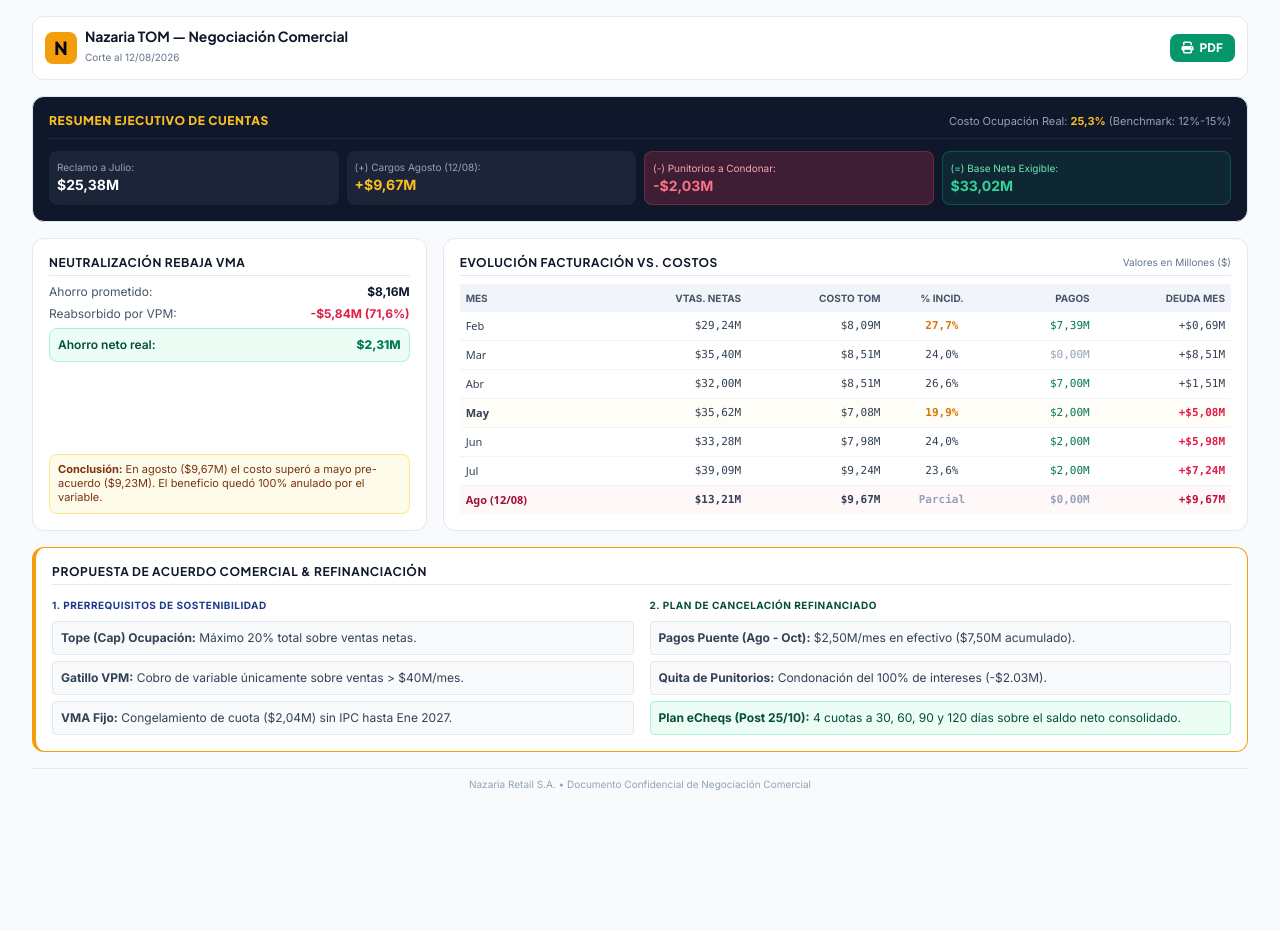
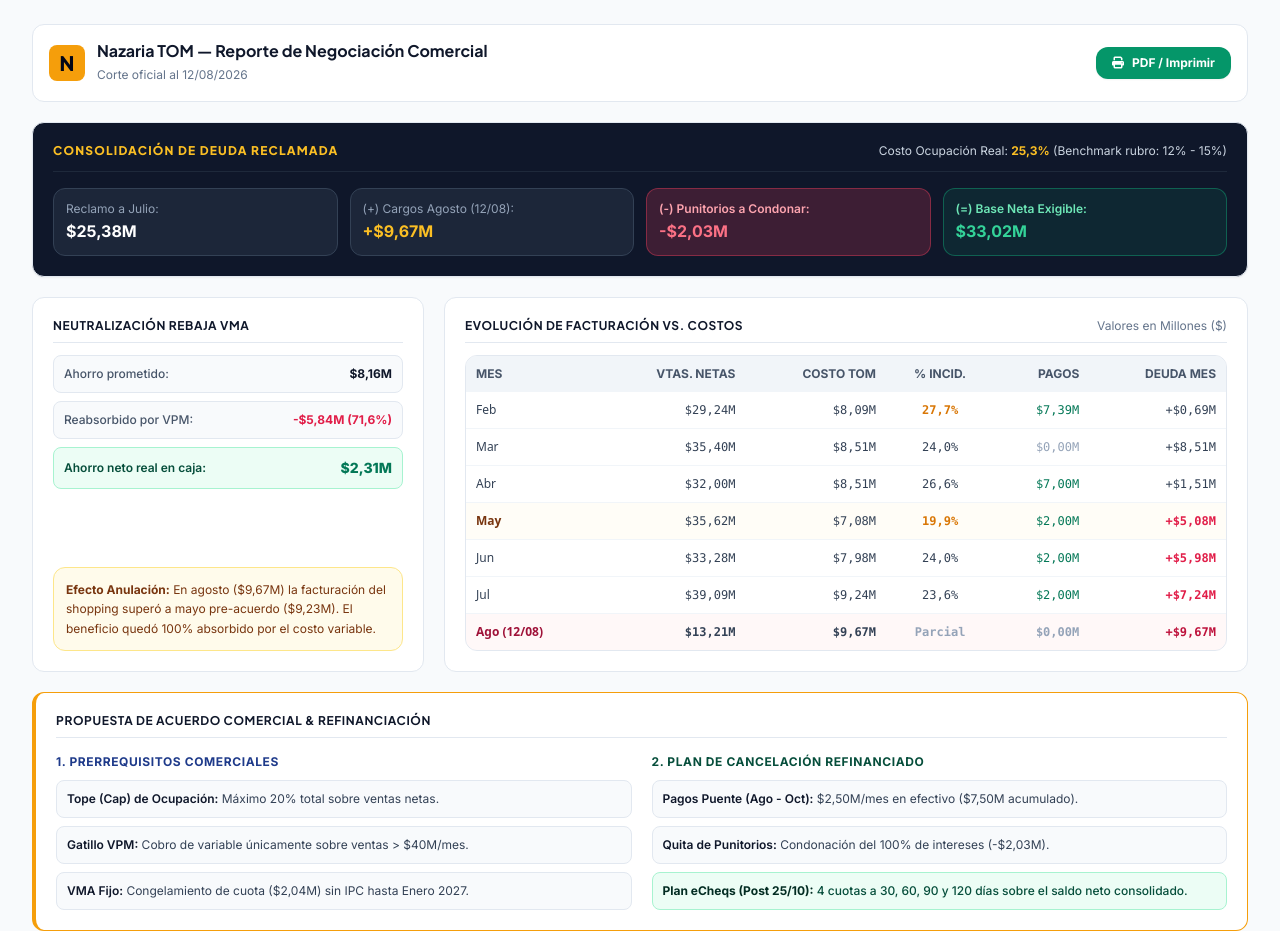
Before and after one commit to juanoviedo1987-droid/informe-tom-ago26, a plain HTML site: page index.html in a window 1280 px wide. Shown: the top 931 px of the page. Before the commit the page ends 808 px from the top, so only its background shows below. Drawn offline with nearby package versions, Linux system fonts and the light colour scheme.

Commit message:
Update index.html

```diff
--- a/index.html
+++ b/index.html
@@ -6,7 +6,7 @@
   <title>Informe Ejecutivo & Propuesta — Nazaria TOM</title>
   <script src="https://cdn.tailwindcss.com"></script>
   <link rel="stylesheet" href="https://cdnjs.cloudflare.com/ajax/libs/font-awesome/6.4.0/css/all.min.css">
-  <link href="https://fonts.googleapis.com/css2?family=Inter:wght@400;600;700;800&family=Plus+Jakarta+Sans:wght@700;800&display=swap" rel="stylesheet">
+  <link href="https://fonts.googleapis.com/css2?family=Inter:wght@400;500;600;700;800&family=Plus+Jakarta+Sans:wght@700;800&display=swap" rel="stylesheet">
   <style>
     body { font-family: 'Inter', sans-serif; background-color: #f8fafc; color: #334155; }
     h1, h2, h3, .font-heading { font-family: 'Plus Jakarta Sans', sans-serif; }
@@ -14,134 +14,146 @@
     @media print { .no-print { display: none !important; } body { background: #fff !important; } }
   </style>
 </head>
-<body class="min-h-screen py-4 px-4 sm:px-6 lg:px-8 max-w-7xl mx-auto space-y-4">
+<body class="min-h-screen py-6 px-4 sm:px-6 lg:px-8 max-w-7xl mx-auto space-y-5">
 
   <!-- HEADER COMPACTO -->
-  <header class="clean-card rounded-xl p-3 flex justify-between items-center no-print">
-    <div class="flex items-center space-x-2">
-      <div class="w-8 h-8 rounded-lg bg-amber-500 text-slate-950 font-black text-lg flex items-center justify-center font-heading">N</div>
+  <header class="clean-card rounded-xl p-4 flex justify-between items-center no-print">
+    <div class="flex items-center space-x-3">
+      <div class="w-9 h-9 rounded-lg bg-amber-500 text-slate-950 font-black text-xl flex items-center justify-center font-heading">N</div>
       <div>
-        <h1 class="text-sm font-bold text-slate-900 font-heading leading-none">Nazaria TOM — Negociación Comercial</h1>
-        <span class="text-[10px] text-slate-500">Corte al 12/08/2026</span>
+        <h1 class="text-base font-bold text-slate-900 font-heading leading-tight">Nazaria TOM — Reporte de Negociación Comercial</h1>
+        <span class="text-xs text-slate-500">Corte oficial al 12/08/2026</span>
       </div>
     </div>
-    <button onclick="window.print()" class="px-3 py-1.5 bg-emerald-600 hover:bg-emerald-700 text-white rounded-lg text-xs font-bold transition-all flex items-center gap-1.5">
-      <i class="fa-solid fa-print"></i> PDF
+    <button onclick="window.print()" class="px-4 py-2 bg-emerald-600 hover:bg-emerald-700 text-white rounded-xl text-xs font-bold transition-all flex items-center gap-2 shadow-sm">
+      <i class="fa-solid fa-print"></i> PDF / Imprimir
     </button>
   </header>
 
   <!-- BLOQUE 1: BANNER ESTADO DE CUENTA CONSOLIDADO -->
-  <section class="clean-card p-4 rounded-xl bg-slate-900 text-white space-y-3">
-    <div class="flex flex-col sm:flex-row justify-between sm:items-center border-b border-slate-800 pb-2 gap-1">
-      <h2 class="text-xs font-extrabold text-amber-400 uppercase tracking-wider font-heading">Resumen Ejecutivo de Cuentas</h2>
-      <span class="text-[11px] text-slate-400">Costo Ocupación Real: <strong class="text-amber-400">25,3%</strong> (Benchmark: 12%-15%)</span>
+  <section class="clean-card p-5 rounded-xl bg-slate-900 text-white space-y-4 shadow-sm">
+    <div class="flex flex-col sm:flex-row justify-between sm:items-center border-b border-slate-800 pb-3 gap-2">
+      <h2 class="text-xs font-extrabold text-amber-400 uppercase tracking-widest font-heading">Consolidación de Deuda Reclamada</h2>
+      <span class="text-xs text-slate-300">Costo Ocupación Real: <strong class="text-amber-400 font-bold">25,3%</strong> (Benchmark rubro: 12% - 15%)</span>
     </div>
-    <div class="grid grid-cols-2 md:grid-cols-4 gap-2 text-xs">
-      <div class="bg-slate-800/80 p-2 rounded-lg">
-        <span class="text-slate-400 text-[10px] block">Reclamo a Julio:</span>
-        <strong class="text-white text-sm font-bold">$25,38M</strong>
+    <div class="grid grid-cols-2 md:grid-cols-4 gap-3 text-xs">
+      <div class="bg-slate-800/90 p-3 rounded-xl border border-slate-700">
+        <span class="text-slate-400 text-xs block mb-0.5">Reclamo a Julio:</span>
+        <strong class="text-white text-base font-bold">$25,38M</strong>
       </div>
-      <div class="bg-slate-800/80 p-2 rounded-lg">
-        <span class="text-slate-400 text-[10px] block">(+) Cargos Agosto (12/08):</span>
-        <strong class="text-amber-400 text-sm font-bold">+$9,67M</strong>
+      <div class="bg-slate-800/90 p-3 rounded-xl border border-slate-700">
+        <span class="text-slate-400 text-xs block mb-0.5">(+) Cargos Agosto (12/08):</span>
+        <strong class="text-amber-400 text-base font-bold">+$9,67M</strong>
       </div>
-      <div class="bg-rose-500/20 p-2 rounded-lg border border-rose-500/30">
-        <span class="text-rose-300 text-[10px] block">(-) Punitorios a Condonar:</span>
-        <strong class="text-rose-400 text-sm font-bold">-$2,03M</strong>
+      <div class="bg-rose-500/20 p-3 rounded-xl border border-rose-500/40">
+        <span class="text-rose-300 text-xs font-semibold block mb-0.5">(-) Punitorios a Condonar:</span>
+        <strong class="text-rose-400 text-base font-bold">-$2,03M</strong>
       </div>
-      <div class="bg-emerald-500/10 p-2 rounded-lg border border-emerald-500/30">
-        <span class="text-emerald-300 text-[10px] block">(=) Base Neta Exigible:</span>
-        <strong class="text-emerald-400 text-sm font-bold">$33,02M</strong>
+      <div class="bg-emerald-500/10 p-3 rounded-xl border border-emerald-500/40">
+        <span class="text-emerald-300 text-xs font-semibold block mb-0.5">(=) Base Neta Exigible:</span>
+        <strong class="text-emerald-400 text-base font-bold">$33,02M</strong>
       </div>
     </div>
   </section>
 
   <!-- BLOQUE 2: DIAGNÓSTICO VMA Y EVOLUCIÓN (2 COLUMNAS) -->
-  <section class="grid grid-cols-1 lg:grid-cols-12 gap-4">
-    <!-- Diagnóstico VMA sintetizado -->
-    <div class="lg:col-span-4 clean-card p-4 rounded-xl flex flex-col justify-between space-y-3">
+  <section class="grid grid-cols-1 lg:grid-cols-12 gap-5">
+    <!-- Diagnóstico VMA -->
+    <div class="lg:col-span-4 clean-card p-5 rounded-xl flex flex-col justify-between space-y-4">
       <div>
-        <h3 class="text-xs font-bold text-slate-900 uppercase tracking-wider font-heading border-b border-slate-200 pb-1 mb-2">Neutralización Rebaja VMA</h3>
-        <div class="space-y-1.5 text-xs">
-          <div class="flex justify-between">
-            <span class="text-slate-600">Ahorro prometido:</span>
+        <h3 class="text-xs font-bold text-slate-900 uppercase tracking-wider font-heading border-b border-slate-200 pb-2 mb-3">Neutralización Rebaja VMA</h3>
+        <div class="space-y-2 text-xs">
+          <div class="flex justify-between items-center bg-slate-50 p-2.5 rounded-lg border border-slate-200">
+            <span class="text-slate-600 font-medium">Ahorro prometido:</span>
             <span class="font-bold text-slate-900">$8,16M</span>
           </div>
-          <div class="flex justify-between">
-            <span class="text-slate-600">Reabsorbido por VPM:</span>
+          <div class="flex justify-between items-center bg-slate-50 p-2.5 rounded-lg border border-slate-200">
+            <span class="text-slate-600 font-medium">Reabsorbido por VPM:</span>
             <span class="font-bold text-rose-600">-$5,84M (71,6%)</span>
           </div>
-          <div class="flex justify-between bg-emerald-50 p-2 rounded-lg border border-emerald-200">
-            <span class="text-emerald-900 font-semibold">Ahorro neto real:</span>
-            <span class="font-extrabold text-emerald-700">$2,31M</span>
+          <div class="flex justify-between items-center bg-emerald-50 p-2.5 rounded-lg border border-emerald-200">
+            <span class="text-emerald-900 font-semibold">Ahorro neto real en caja:</span>
+            <span class="font-extrabold text-emerald-700 text-sm">$2,31M</span>
           </div>
         </div>
       </div>
-      <p class="text-[11px] text-amber-900 bg-amber-50 p-2 rounded-lg border border-amber-200 leading-tight">
-        <strong>Conclusión:</strong> En agosto ($9,67M) el costo superó a mayo pre-acuerdo ($9,23M). El beneficio quedó 100% anulado por el variable.
+      <p class="text-xs text-amber-900 bg-amber-50 p-3 rounded-xl border border-amber-200 leading-relaxed">
+        <strong class="font-bold">Efecto Anulación:</strong> En agosto ($9,67M) la facturación del shopping superó a mayo pre-acuerdo ($9,23M). El beneficio quedó 100% absorbido por el costo variable.
       </p>
     </div>
 
-    <!-- Tabla Simplificada -->
-    <div class="lg:col-span-8 clean-card p-4 rounded-xl space-y-2">
-      <div class="flex justify-between items-center border-b border-slate-200 pb-1">
-        <h3 class="text-xs font-bold text-slate-900 uppercase tracking-wider font-heading">Evolución Facturación vs. Costos</h3>
-        <span class="text-[10px] text-slate-500">Valores en Millones ($)</span>
+    <!-- Tabla Evolución -->
+    <div class="lg:col-span-8 clean-card p-5 rounded-xl space-y-3">
+      <div class="flex justify-between items-center border-b border-slate-200 pb-2">
+        <h3 class="text-xs font-bold text-slate-900 uppercase tracking-wider font-heading">Evolución de Facturación vs. Costos</h3>
+        <span class="text-xs text-slate-500">Valores en Millones ($)</span>
       </div>
-      <div class="overflow-x-auto">
+      <div class="overflow-x-auto rounded-xl border border-slate-200">
         <table class="w-full text-left text-xs">
-          <thead class="bg-slate-100 text-slate-600 text-[10px] uppercase font-semibold">
+          <thead class="bg-slate-100 text-slate-600 text-xs uppercase font-semibold">
             <tr>
-              <th class="p-1.5">Mes</th>
-              <th class="p-1.5 text-right">Vtas. Netas</th>
-              <th class="p-1.5 text-right">Costo TOM</th>
-              <th class="p-1.5 text-center">% Incid.</th>
-              <th class="p-1.5 text-right">Pagos</th>
-              <th class="p-1.5 text-right">Deuda Mes</th>
+              <th class="p-2.5">Mes</th>
+              <th class="p-2.5 text-right">Vtas. Netas</th>
+              <th class="p-2.5 text-right">Costo TOM</th>
+              <th class="p-2.5 text-center">% Incid.</th>
+              <th class="p-2.5 text-right">Pagos</th>
+              <th class="p-2.5 text-right">Deuda Mes</th>
             </tr>
           </thead>
-          <tbody class="divide-y divide-slate-100 font-mono text-[11px]">
-            <tr><td class="p-1.5 font-sans">Feb</td><td class="p-1.5 text-right">$29,24M</td><td class="p-1.5 text-right">$8,09M</td><td class="p-1.5 text-center text-amber-600 font-bold">27,7%</td><td class="p-1.5 text-right text-emerald-700">$7,39M</td><td class="p-1.5 text-right">+$0,69M</td></tr>
-            <tr><td class="p-1.5 font-sans">Mar</td><td class="p-1.5 text-right">$35,40M</td><td class="p-1.5 text-right">$8,51M</td><td class="p-1.5 text-center">24,0%</td><td class="p-1.5 text-right text-slate-400">$0,00M</td><td class="p-1.5 text-right">+$8,51M</td></tr>
-            <tr><td class="p-1.5 font-sans">Abr</td><td class="p-1.5 text-right">$32,00M</td><td class="p-1.5 text-right">$8,51M</td><td class="p-1.5 text-center">26,6%</td><td class="p-1.5 text-right text-emerald-700">$7,00M</td><td class="p-1.5 text-right">+$1,51M</td></tr>
-            <tr class="bg-amber-50/40"><td class="p-1.5 font-sans font-semibold">May</td><td class="p-1.5 text-right">$35,62M</td><td class="p-1.5 text-right">$7,08M</td><td class="p-1.5 text-center text-amber-600 font-bold">19,9%</td><td class="p-1.5 text-right text-emerald-700">$2,00M</td><td class="p-1.5 text-right font-bold text-rose-600">+$5,08M</td></tr>
-            <tr><td class="p-1.5 font-sans">Jun</td><td class="p-1.5 text-right">$33,28M</td><td class="p-1.5 text-right">$7,98M</td><td class="p-1.5 text-center">24,0%</td><td class="p-1.5 text-right text-emerald-700">$2,00M</td><td class="p-1.5 text-right font-bold text-rose-600">+$5,98M</td></tr>
-            <tr><td class="p-1.5 font-sans">Jul</td><td class="p-1.5 text-right">$39,09M</td><td class="p-1.5 text-right">$9,24M</td><td class="p-1.5 text-center">23,6%</td><td class="p-1.5 text-right text-emerald-700">$2,00M</td><td class="p-1.5 text-right font-bold text-rose-600">+$7,24M</td></tr>
-            <tr class="bg-rose-50/50 font-semibold border-t border-rose-200"><td class="p-1.5 font-sans text-rose-800">Ago (12/08)</td><td class="p-1.5 text-right">$13,21M</td><td class="p-1.5 text-right">$9,67M</td><td class="p-1.5 text-center text-slate-400">Parcial</td><td class="p-1.5 text-right text-slate-400">$0,00M</td><td class="p-1.5 text-right text-rose-700">+$9,67M</td></tr>
+          <tbody class="divide-y divide-slate-100 font-mono text-xs">
+            <tr><td class="p-2.5 font-sans font-medium">Feb</td><td class="p-2.5 text-right">$29,24M</td><td class="p-2.5 text-right">$8,09M</td><td class="p-2.5 text-center text-amber-600 font-bold">27,7%</td><td class="p-2.5 text-right text-emerald-700">$7,39M</td><td class="p-2.5 text-right">+$0,69M</td></tr>
+            <tr><td class="p-2.5 font-sans font-medium">Mar</td><td class="p-2.5 text-right">$35,40M</td><td class="p-2.5 text-right">$8,51M</td><td class="p-2.5 text-center">24,0%</td><td class="p-2.5 text-right text-slate-400">$0,00M</td><td class="p-2.5 text-right">+$8,51M</td></tr>
+            <tr><td class="p-2.5 font-sans font-medium">Abr</td><td class="p-2.5 text-right">$32,00M</td><td class="p-2.5 text-right">$8,51M</td><td class="p-2.5 text-center">26,6%</td><td class="p-2.5 text-right text-emerald-700">$7,00M</td><td class="p-2.5 text-right">+$1,51M</td></tr>
+            <tr class="bg-amber-50/40"><td class="p-2.5 font-sans font-bold text-amber-900">May</td><td class="p-2.5 text-right">$35,62M</td><td class="p-2.5 text-right">$7,08M</td><td class="p-2.5 text-center text-amber-600 font-bold">19,9%</td><td class="p-2.5 text-right text-emerald-700">$2,00M</td><td class="p-2.5 text-right font-bold text-rose-600">+$5,08M</td></tr>
+            <tr><td class="p-2.5 font-sans font-medium">Jun</td><td class="p-2.5 text-right">$33,28M</td><td class="p-2.5 text-right">$7,98M</td><td class="p-2.5 text-center">24,0%</td><td class="p-2.5 text-right text-emerald-700">$2,00M</td><td class="p-2.5 text-right font-bold text-rose-600">+$5,98M</td></tr>
+            <tr><td class="p-2.5 font-sans font-medium">Jul</td><td class="p-2.5 text-right">$39,09M</td><td class="p-2.5 text-right">$9,24M</td><td class="p-2.5 text-center">23,6%</td><td class="p-2.5 text-right text-emerald-700">$2,00M</td><td class="p-2.5 text-right font-bold text-rose-600">+$7,24M</td></tr>
+            <tr class="bg-rose-50/50 font-semibold border-t border-rose-200"><td class="p-2.5 font-sans text-rose-800">Ago (12/08)</td><td class="p-2.5 text-right">$13,21M</td><td class="p-2.5 text-right">$9,67M</td><td class="p-2.5 text-center text-slate-400">Parcial</td><td class="p-2.5 text-right text-slate-400">$0,00M</td><td class="p-2.5 text-right text-rose-700 font-bold">+$9,67M</td></tr>
           </tbody>
         </table>
       </div>
     </div>
   </section>
 
-  <!-- BLOQUE 3: PROPUESTA INTEGRAL DE ACUERDO (UNIFICADA) -->
-  <section class="clean-card p-4 rounded-xl border-l-4 border-amber-500 space-y-3">
-    <h3 class="text-xs font-bold text-slate-900 uppercase tracking-wider font-heading border-b border-slate-200 pb-1">Propuesta de Acuerdo Comercial & Refinanciación</h3>
+  <!-- BLOQUE 3: PROPUESTA INTEGRAL DE ACUERDO -->
+  <section class="clean-card p-5 rounded-xl border-l-4 border-amber-500 space-y-4">
+    <h3 class="text-xs font-bold text-slate-900 uppercase tracking-wider font-heading border-b border-slate-200 pb-2">Propuesta de Acuerdo Comercial & Refinanciación</h3>
 
-    <div class="grid grid-cols-1 md:grid-cols-2 gap-4 text-xs">
+    <div class="grid grid-cols-1 md:grid-cols-2 gap-5 text-xs">
       <!-- Condiciones Comerciales -->
-      <div class="space-y-2">
-        <span class="font-bold text-blue-900 uppercase text-[10px] block tracking-wider">1. Prerrequisitos de Sostenibilidad</span>
-        <ul class="space-y-1.5 text-slate-700">
-          <li class="bg-slate-50 p-2 rounded border border-slate-200"><strong>Tope (Cap) Ocupación:</strong> Máximo 20% total sobre ventas netas.</li>
-          <li class="bg-slate-50 p-2 rounded border border-slate-200"><strong>Gatillo VPM:</strong> Cobro de variable únicamente sobre ventas > $40M/mes.</li>
-          <li class="bg-slate-50 p-2 rounded border border-slate-200"><strong>VMA Fijo:</strong> Congelamiento de cuota ($2,04M) sin IPC hasta Ene 2027.</li>
-        </ul>
+      <div class="space-y-2.5">
+        <span class="font-bold text-blue-900 uppercase text-xs block tracking-wider">1. Prerrequisitos Comerciales</span>
+        <div class="space-y-2 text-slate-700">
+          <div class="bg-slate-50 p-2.5 rounded-lg border border-slate-200">
+            <strong class="text-slate-900 font-semibold">Tope (Cap) de Ocupación:</strong> Máximo 20% total sobre ventas netas.
+          </div>
+          <div class="bg-slate-50 p-2.5 rounded-lg border border-slate-200">
+            <strong class="text-slate-900 font-semibold">Gatillo VPM:</strong> Cobro de variable únicamente sobre ventas > $40M/mes.
+          </div>
+          <div class="bg-slate-50 p-2.5 rounded-lg border border-slate-200">
+            <strong class="text-slate-900 font-semibold">VMA Fijo:</strong> Congelamiento de cuota ($2,04M) sin IPC hasta Enero 2027.
+          </div>
+        </div>
       </div>
 
       <!-- Esquema de Pago -->
-      <div class="space-y-2">
-        <span class="font-bold text-emerald-900 uppercase text-[10px] block tracking-wider">2. Plan de Cancelación Refinanciado</span>
-        <ul class="space-y-1.5 text-slate-700">
-          <li class="bg-slate-50 p-2 rounded border border-slate-200"><strong>Pagos Puente (Ago - Oct):</strong> $2,50M/mes en efectivo ($7,50M acumulado).</li>
-          <li class="bg-slate-50 p-2 rounded border border-slate-200"><strong>Quita de Punitorios:</strong> Condonación del 100% de intereses (-$2.03M).</li>
-          <li class="bg-emerald-50 p-2 rounded border border-emerald-200 font-medium text-emerald-900"><strong>Plan eCheqs (Post 25/10):</strong> 4 cuotas a 30, 60, 90 y 120 días sobre el saldo neto consolidado.</li>
-        </ul>
+      <div class="space-y-2.5">
+        <span class="font-bold text-emerald-900 uppercase text-xs block tracking-wider">2. Plan de Cancelación Refinanciado</span>
+        <div class="space-y-2 text-slate-700">
+          <div class="bg-slate-50 p-2.5 rounded-lg border border-slate-200">
+            <strong class="text-slate-900 font-semibold">Pagos Puente (Ago - Oct):</strong> $2,50M/mes en efectivo ($7,50M acumulado).
+          </div>
+          <div class="bg-slate-50 p-2.5 rounded-lg border border-slate-200">
+            <strong class="text-slate-900 font-semibold">Quita de Punitorios:</strong> Condonación del 100% de intereses (-$2,03M).
+          </div>
+          <div class="bg-emerald-50 p-2.5 rounded-lg border border-emerald-200 font-medium text-emerald-900">
+            <strong class="text-emerald-950 font-bold">Plan eCheqs (Post 25/10):</strong> 4 cuotas a 30, 60, 90 y 120 días sobre el saldo neto consolidado.
+          </div>
+        </div>
       </div>
     </div>
   </section>
 
-  <footer class="text-center text-[10px] text-slate-400 pt-2 border-t border-slate-200">
+  <footer class="text-center text-xs text-slate-400 pt-3 border-t border-slate-200">
     Nazaria Retail S.A. • Documento Confidencial de Negociación Comercial
   </footer>
 
```
